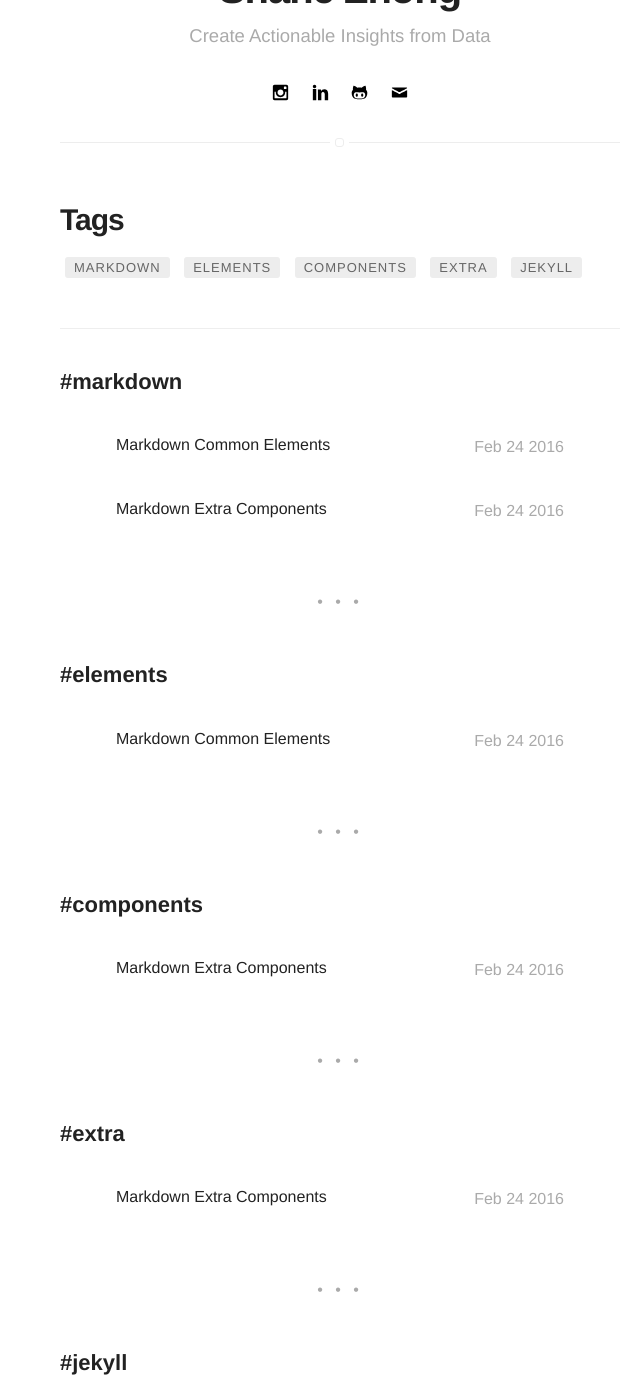
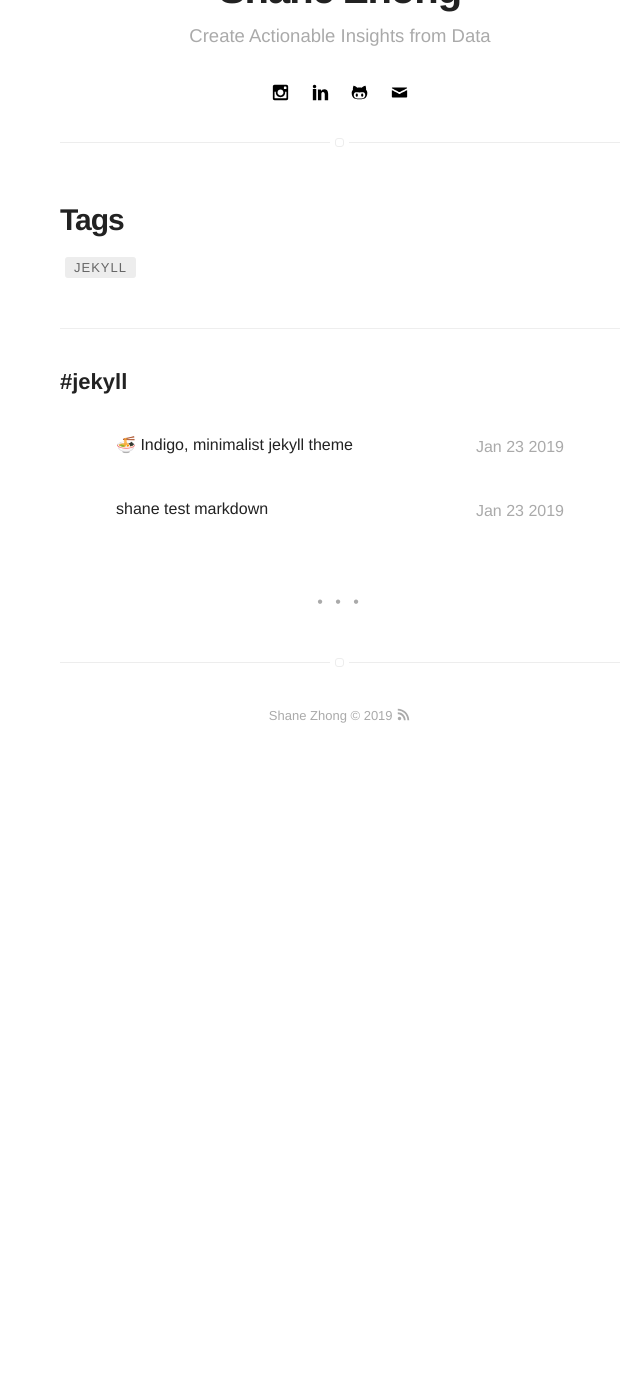
Before and after one commit to ShaneZhong/shanezhong.github.io, a Jekyll site: the page built from tags.html, in a window 1280 px wide and 1400 px high, scrolled down 312 px. Shown: the whole window, without its empty margins (300-940 px from the left). Built offline with Jekyll 4.4.1, drawn with Linux system fonts in a browser that asks for light colours; emoji names are drawn with the system emoji font; after the commit the page ends 1075 px from its top, so only the background shows below that.

```diff
--- a/_posts/2015-02-24-markdown-extra-components.markdown
+++ b/_posts/2015-02-24-markdown-extra-components.markdown
@@ -4,14 +4,11 @@ layout: post
 date: 2016-02-24 22:48
 image: /assets/images/markdown.jpg
 headerImage: false
-tag:
-- markdown
-- components
-- extra
 projects: true
 category: project
 author: jamesfoster
 description: Markdown summary with different options
+externalLink: false
 ---
 
 ## Summary:
--- a/_posts/2016-02-24-markdown-common-elements.markdown
+++ b/_posts/2016-02-24-markdown-common-elements.markdown
@@ -4,14 +4,11 @@ layout: post
 date: 2016-02-24 22:44
 image: /assets/images/markdown.jpg
 headerImage: false
-tag:
-- markdown
-- elements
-star: true
 projects: true
 category: project
 author: johndoe
 description: Markdown summary with different options
+externalLink: false
 ---
 
 ## Basic formatting
```
